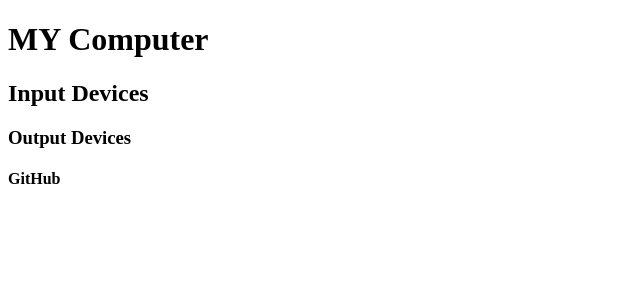
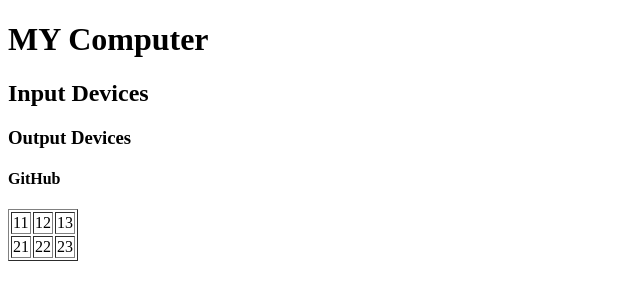
Before and after one commit to pooja2128/IANTHTML, a plain HTML site: page index.html in a window 1280 px wide. Shown: the whole page, without its empty margins (0-640 px from the left). Drawn offline with Linux system fonts and the light colour scheme.

Commit message:
table added

```diff
--- a/index.html
+++ b/index.html
@@ -10,5 +10,18 @@
     <h2>Input Devices</h2>
     <h3>Output Devices</h3>
     <h4> GitHub</h4>
+	<table border="1">
+		<tr>
+			<td>11</td>
+			<td>12</td>
+			<td>13</td>
+		</tr>
+		<tr>
+			<td>21</td>
+			<td>22</td>
+			<td>23</td>
+		</tr>
+	</table>
+
 </body>
 </html>
```
